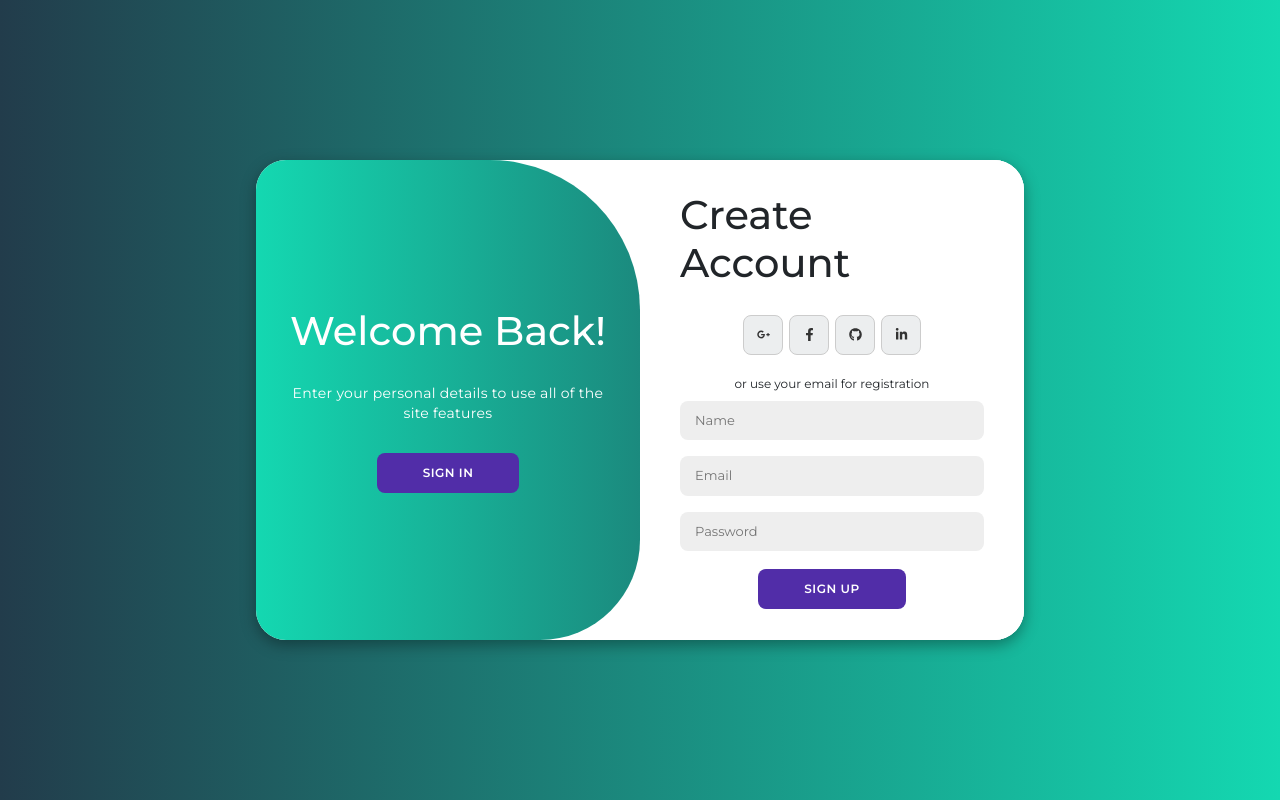
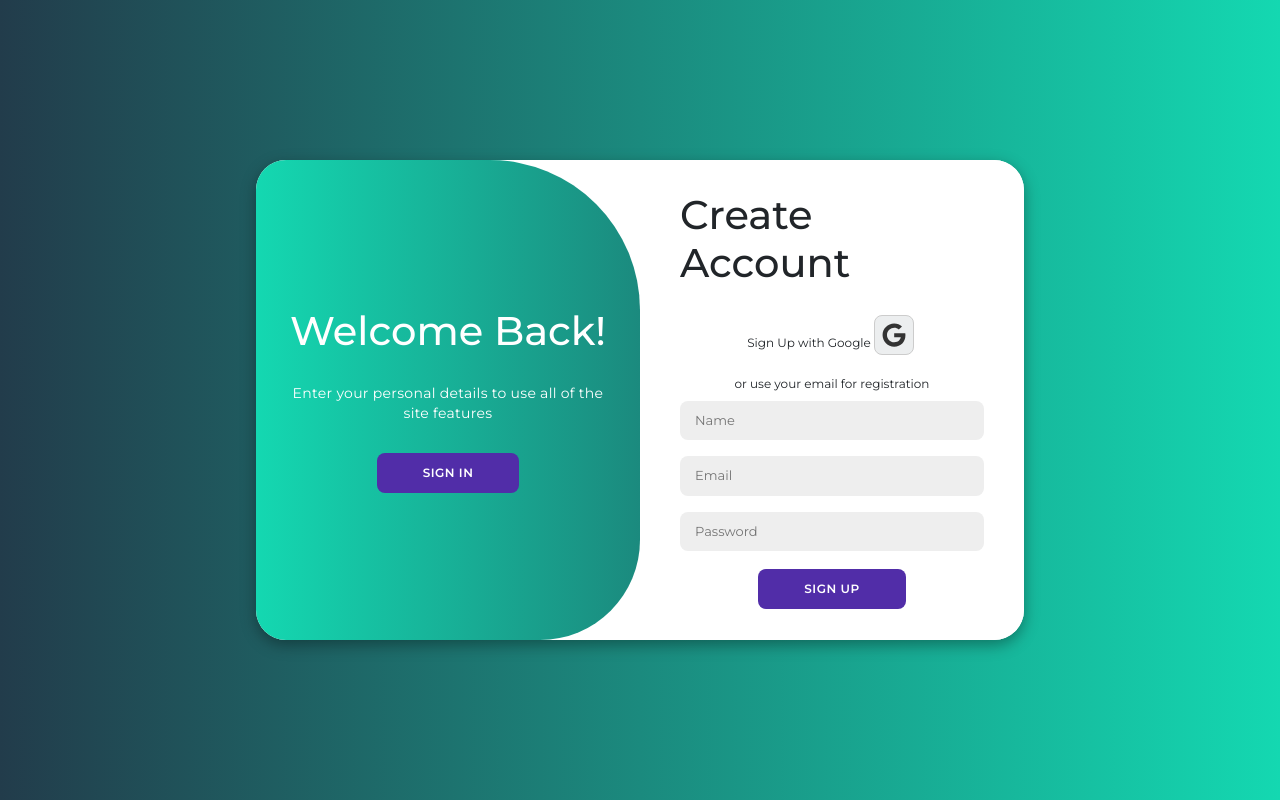
Before and after one commit to Mohammed-Muzammil01/chatengine_frontend, a React (Create React App) app: page /login in a window 1280 px wide. Built offline with nearby package versions, Linux system fonts and the light colour scheme.

Commit message:
Login page changes

```diff
--- a/package.json
+++ b/package.json
@@ -9,6 +9,7 @@
     "@testing-library/react": "^13.4.0",
     "@testing-library/user-event": "^13.5.0",
     "bootstrap": "^5.3.2",
+    "firebase": "^10.7.0",
     "million": "^2.6.4",
     "react": "^18.2.0",
     "react-dom": "^18.2.0",
--- a/src/Pages/LoginSignup.jsx
+++ b/src/Pages/LoginSignup.jsx
@@ -1,8 +1,5 @@
 import React, { useState } from 'react';
-import { FaFacebookF } from "react-icons/fa";
-import { FaGooglePlusG } from "react-icons/fa";
-import { FaLinkedinIn } from "react-icons/fa";
-import { FaGithub } from "react-icons/fa";
+import { FaGoogle } from "react-icons/fa";
 
 const LoginSignup = () => {
   const [isSignUpActive, setIsSignUpActive] = useState(true);
@@ -228,36 +225,18 @@ const LoginSignup = () => {
       `}
     </style>
     <div className={`container ${isSignUpActive ? 'active' : ''}`} id="container">
-      <div className="form-container sign-up">
+        <div className={`form-container ${isSignUpActive ? 'sign-up' : 'sign-in'}`}>
           <form>
-          <h1>Create Account</h1>
+            <h1>{isSignUpActive ? 'Create Account' : 'Sign In'}</h1>
             <div className="social-icons">
-            <a href="#" className="icon"><FaGooglePlusG /></a>
-            <a href="#" className="icon"><FaFacebookF  /></a>
-            <a href="#" className="icon"><FaGithub /></a>
-            <a href="#" className="icon"><FaLinkedinIn /></a>
+              <span>{isSignUpActive ? 'Sign Up' : 'Sign In'} with Google</span>
+              <a href="#" className="icons"><FaGoogle style={{fontSize:"1.5rem"}} /></a>
             </div>
-          <span>or use your email for registration</span>
-          <input type="text" placeholder="Name" />
+            <span>{isSignUpActive ? 'or use your email for registration' : 'or use your email password'}</span>
+            {isSignUpActive && <input type="text" placeholder="Name" />}
             <input type="email" placeholder="Email" />
             <input type="password" placeholder="Password" />
-          <button>Sign Up</button>
-        </form>
-      </div>
-      <div className="form-container sign-in">
-        <form>
-          <h1>Sign In</h1>
-          <div className="social-icons">
-            <a href="#" className="icon"><FaGooglePlusG/></a>
-            <a href="#" className="icon"><FaFacebookF /></a>
-            <a href="#" className="icon"><FaGithub /></a>
-            <a href="#" className="icon"><FaLinkedinIn /></a>
-          </div>
-          <span>or use your email password</span>
-          <input type="email" placeholder="Email" />
-          <input type="password" placeholder="Password" />
-          <a href="#">Forget Your Password?</a>
-          <button>Sign In</button>
+            <button>{isSignUpActive ? 'Sign Up' : 'Sign In'}</button>
           </form>
         </div>
         <div className="toggle-container">
```
Also changed, not shown: 1 other file (tests, documents, lock files or other folders). Lines whose indentation alone changed are shown as unchanged.
